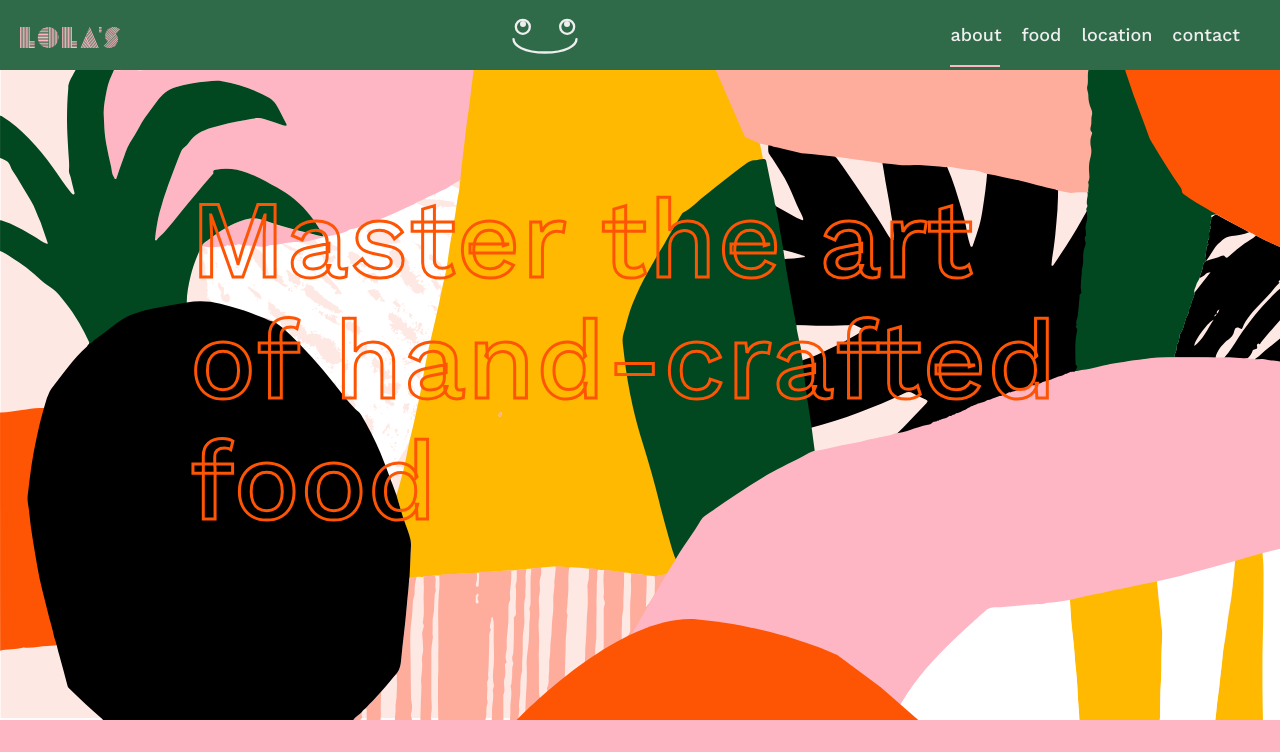
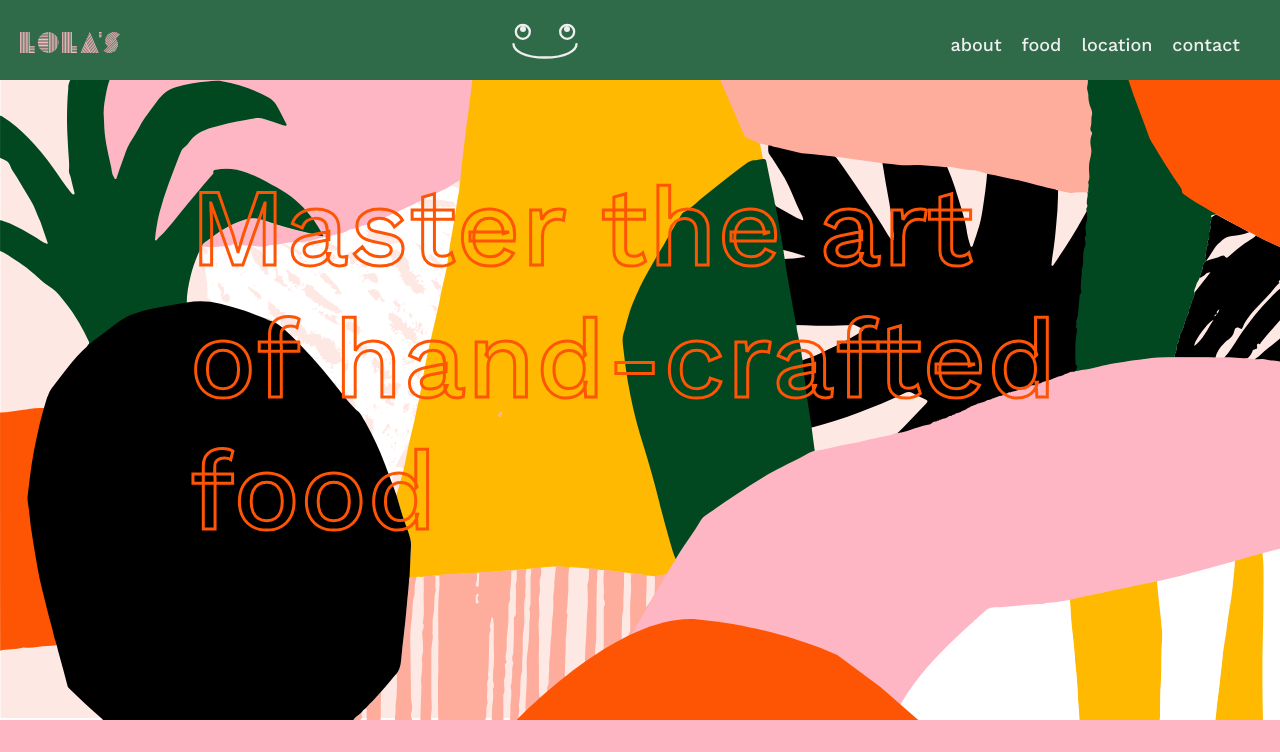
Before and after one commit to luxjoshyua/lolas, a plain HTML site: page index.html in a window 1280 px wide. Shown: the top 752 px of the page. Drawn offline with nearby package versions, Linux system fonts and the light colour scheme.

Commit message:
afternoon styling

```diff
--- a/styles.css
+++ b/styles.css
@@ -12,13 +12,13 @@
 }
 
 body {
-  color: #eeeeee;
+  color: #eee;
   line-height: 1.4;
   font-family: 'Work Sans', sans-serif;
   font-size: 18px;
   font-weight: 500;
   -webkit-font-smoothing: antialised;
-  overflow-x: hidden;
+  overflow: hidden;
 }
 
 a {
@@ -26,13 +26,10 @@ a {
   color: none;
 }
 
-a:hover::after,
+a:hover,
 a.selected::after {
-  content: "";
+  border-bottom: 2px solid #FFB6C4;
   display: inline-block;
-  width: 70%;
-  height: 2px;
-  background-color: #FFB6C4;
   transition: 0.5s ease-in-out;
 }
 
@@ -41,12 +38,13 @@ nav {
   top: 0;
   left: 0;
   width: 100%;
-  height: 70px;
+  height: 80px;
   background-color: #2F6A49;
   vertical-align: middle;
   display: flex;
   flex-direction: row;
   justify-content: space-between;
+  z-index: 1;
   align-items: center;
   box-shadow: 0 0 10px rgba(0, 0, 0, 0.5);
 }
@@ -106,7 +104,7 @@ nav ul {
   list-style-type: none;
   float: right;
   display: inline-flex;
-  margin: 25px 20px 0 0;
+  margin: 10px 20px 0 0;
 }
 
 nav li a {
@@ -128,7 +126,7 @@ div.hero__text {
   transform: translate(-50%, -50%);
   max-width: 900px;
   letter-spacing: 1px;
-  line-height: 1.1;
+  line-height: 1.2;
 }
 
 div.hero__text h2 {
```
